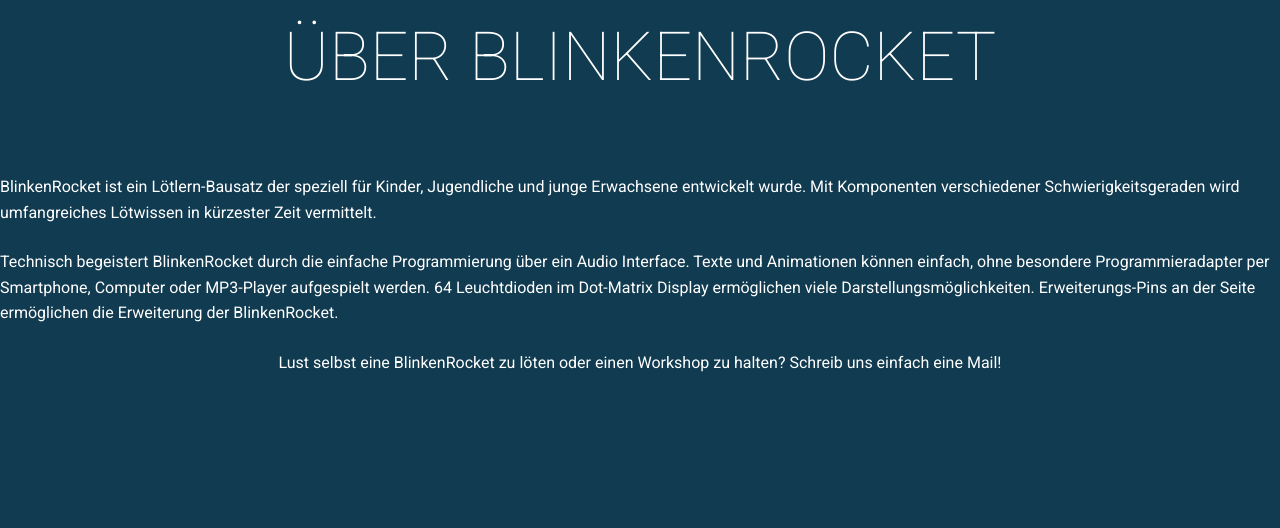
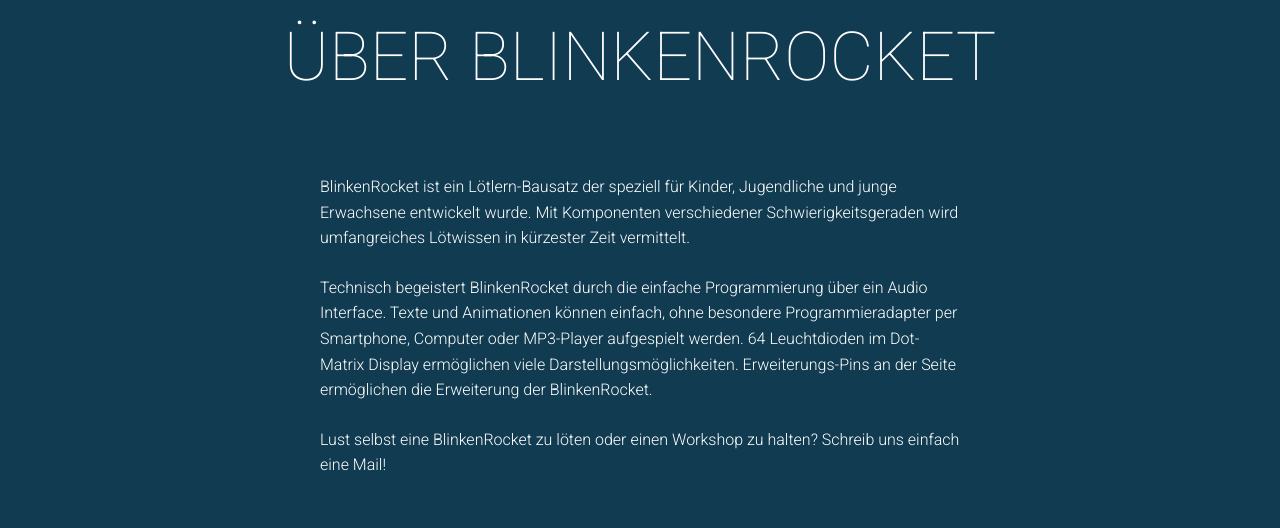
Before and after one commit to blinkenrocket/blinkenrocket.github.io, a plain HTML site: page index.html in a window 1280 px wide. Shown: the part 1216-1744 px from the top of the page. Drawn offline with Linux system fonts and the light colour scheme.

Commit message:
Update 2016-05-05T16:11:44.738Z

```diff
--- a/css/default.css
+++ b/css/default.css
@@ -343,6 +343,10 @@ h1 {
 h2 {
   font-size: 4.236rem;
 }
+p {
+  max-width: 40rem;
+  font-weight: 300;
+}
 a {
   border: none;
   text-decoration: none;
```
Also changed, not shown: images/rocket-flat.svg (added), 2 other files.
